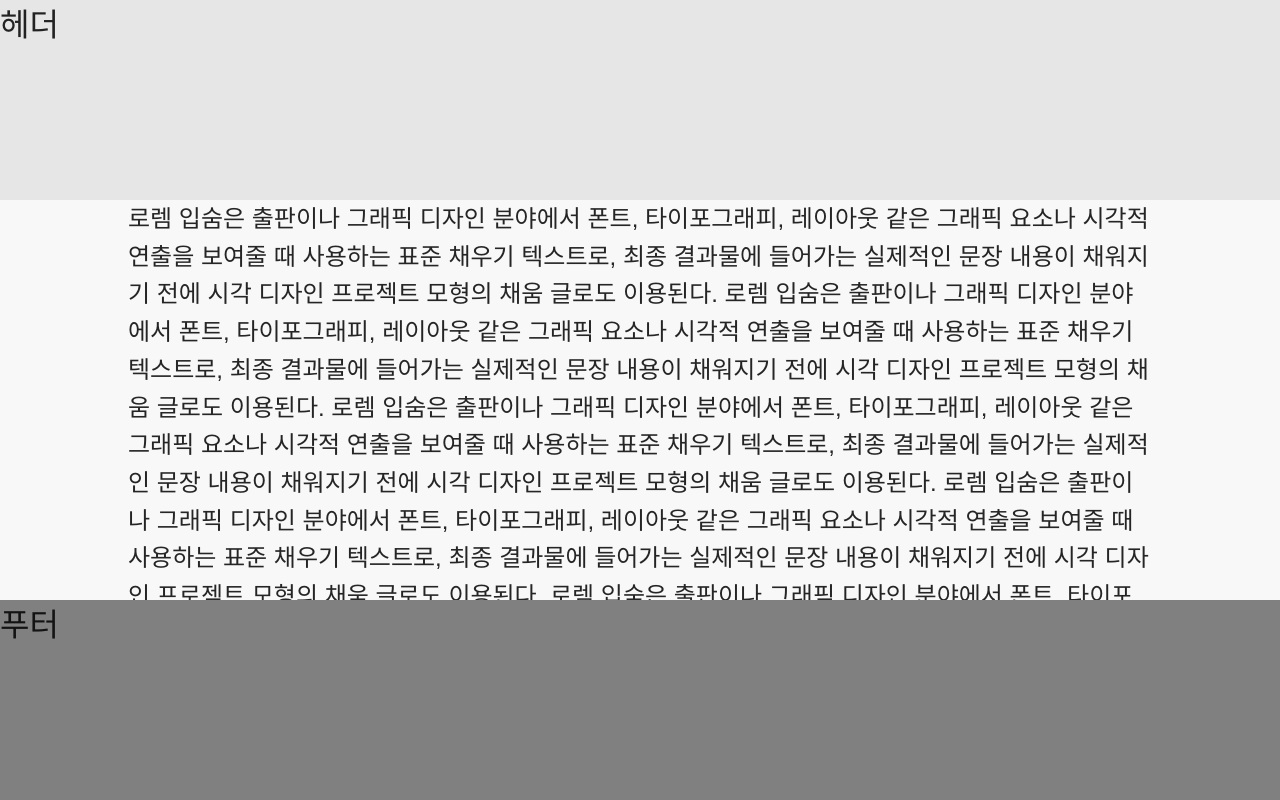
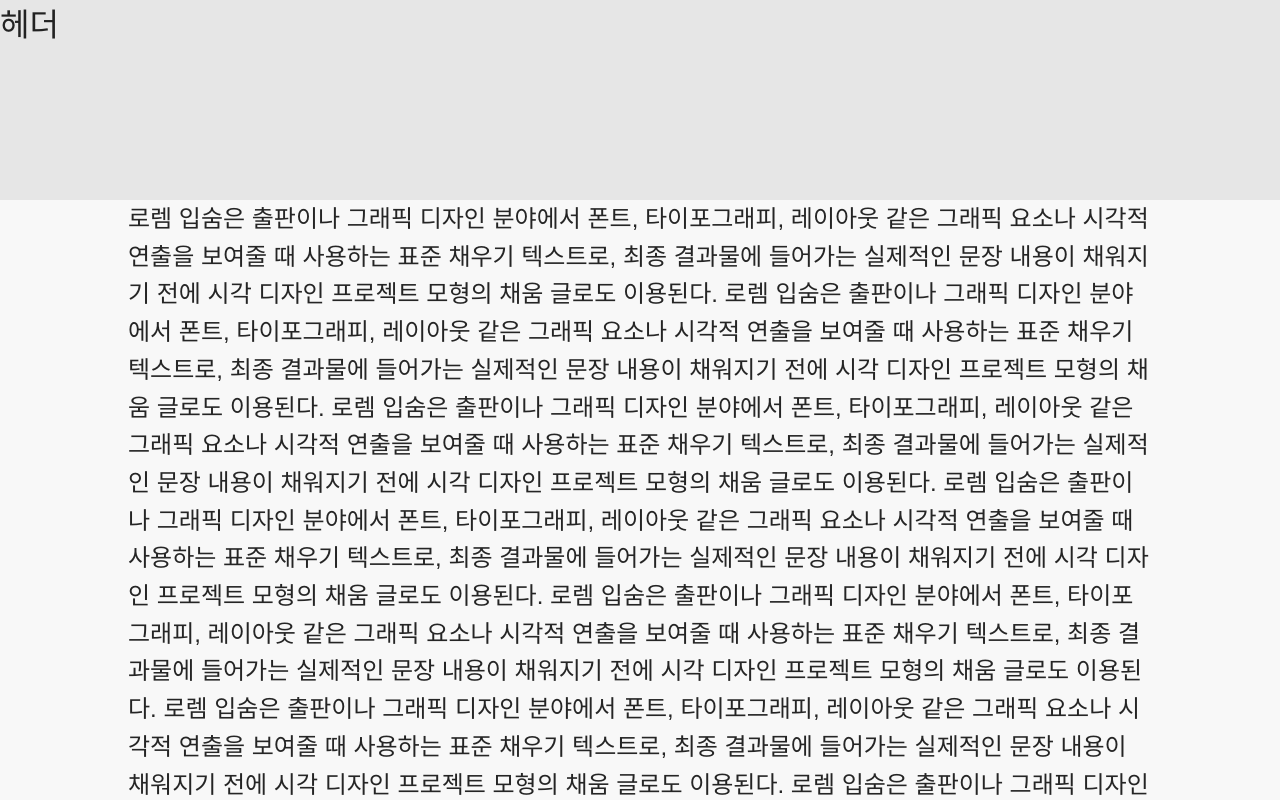
Before and after one commit to prgrms-web-devcourse/Team-BackFro-ArtZip-FE, a Next.js app: page / in a window 1280 px wide. Shown: the top 800 px of the page. Built offline with nearby package versions, Linux system fonts and the light colour scheme; a web font is replaced by a local one.

Commit message:
design: #__next의 css 속성 변경

```diff
--- a/styles/globals.css
+++ b/styles/globals.css
@@ -16,6 +16,11 @@ html {
 body {
   font-family: 'Noto Sans KR', sans-serif;
   background-color: #f8f8f8;
+}
+
+#__next {
+  min-height: 100vh;
+  position: relative;
 }
 
 h1,
```
